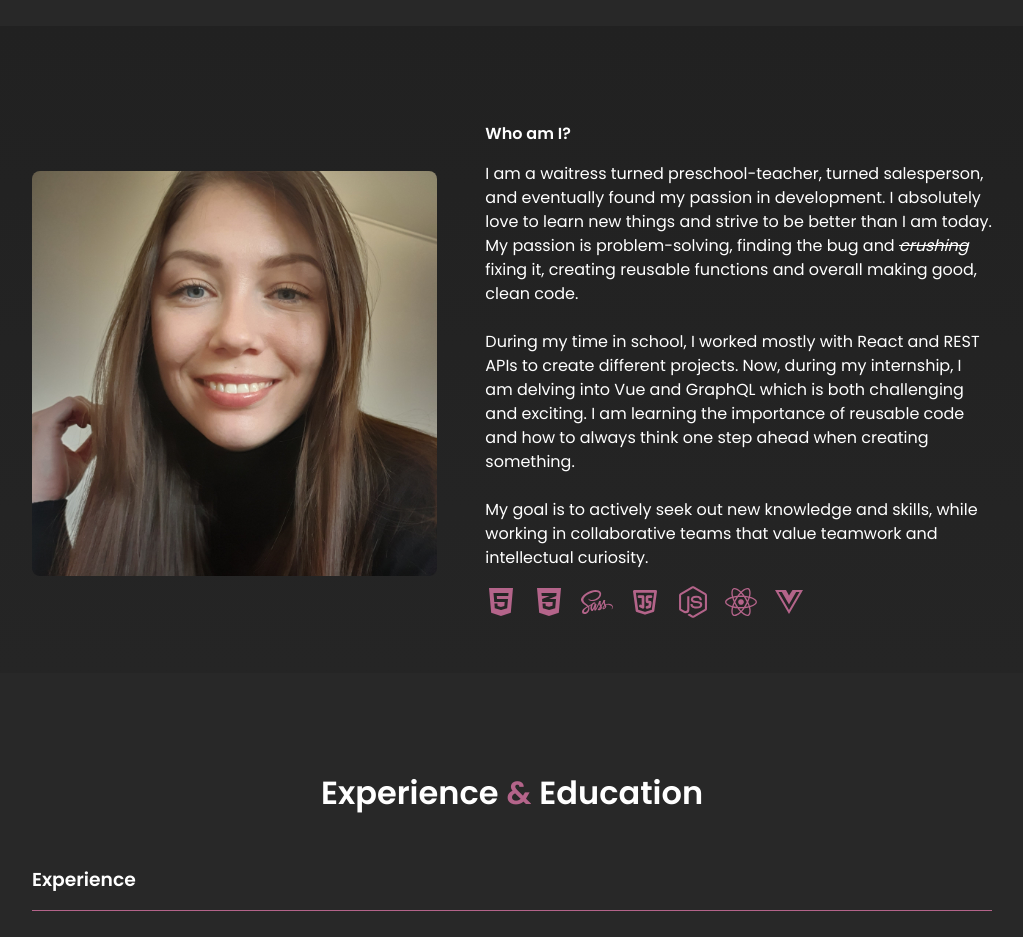
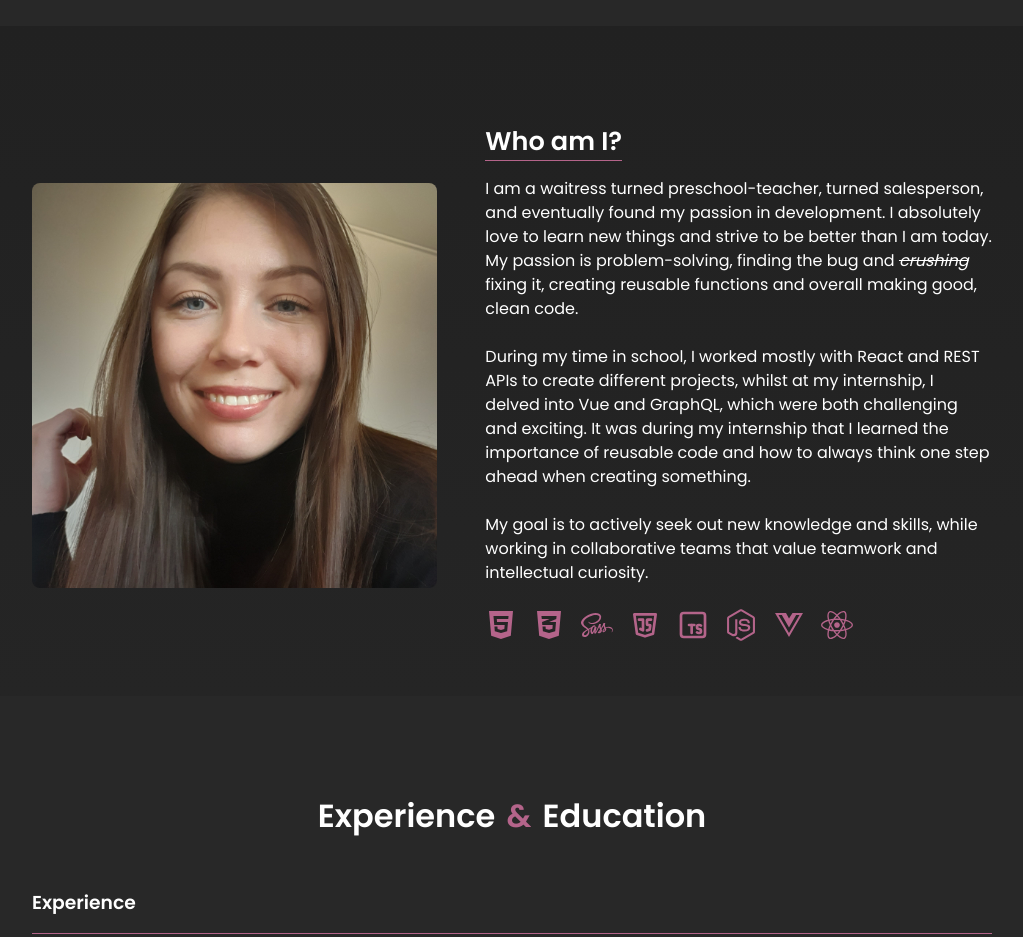
Before and after one commit to Izzmode/domain-portfolio, a React (Vite) app: page / in a window 1280 px wide. Shown: the part 680-1617 px from the top of the page, without its empty margins (128-1151 px from the left). Built offline with nearby package versions, Linux system fonts and the light colour scheme.

Commit message:
added some css and changed the about text

```diff
--- a/src/components/about/About.jsx
+++ b/src/components/about/About.jsx
@@ -1,6 +1,6 @@
 import { useContext } from 'react';
 import { FaHtml5, FaCss3Alt, FaReact, FaVuejs, FaSass, FaNodeJs } from "react-icons/fa";
-import { TbBrandJavascript } from "react-icons/tb";
+import { TbBrandJavascript, TbBrandTypescript } from "react-icons/tb";
 import { LightThemeContext } from '../../context/LightThemeContext';
 import { motion } from 'framer-motion';
 import { useInView } from 'react-intersection-observer';
@@ -27,7 +27,7 @@ const About = () => {
               initial={{ opacity: 0 }}
               animate={{ opacity: inView ? 1 : 0 }}
               transition={{ duration: 1 }}
-              className="heading-about"
+              className="sub-title"
               ref={ref}
               >
               Who am I?
@@ -40,22 +40,48 @@ const About = () => {
                 <br />
                 <br />
 
-                During my time in school, I worked mostly with React and REST APIs to create different projects.
-                Now, during my internship, I am delving into Vue and GraphQL which is both challenging and exciting. I am learning the
-                importance of reusable code and how to always think one step ahead when creating something.
+                During my time in school, I worked mostly with React and REST APIs to create different projects, whilst
+                at my internship, I delved into Vue and GraphQL, which were both challenging and exciting.
+                It was during my internship that I learned the importance of reusable code and how to always think one step ahead
+                when creating something.
                 <br />
                 <br />
                 My goal is to actively seek out new knowledge and skills, while working in collaborative teams that value teamwork and intellectual curiosity.
               </p>
             </div>
             <div className='icons-skills'>
-              <FaHtml5 className='icon'/>
-              <FaCss3Alt className='icon icon-margin'/>
-              <FaSass className='icon icon-margin'/>
-              <TbBrandJavascript className='icon icon-margin'/>
-              <FaNodeJs className='icon icon-margin'/>
-              <FaReact className='icon icon-margin'/>
-              <FaVuejs className='icon icon-margin'/>
+              <div className='icon-wrapper'>
+                <FaHtml5 className='icon'/>
+                <p className='icon-text'>HTML</p>
+              </div>
+              <div className='icon-wrapper'>
+                <FaCss3Alt className='icon'/>
+                <p className='icon-text'>CSS</p>
+              </div>
+              <div className='icon-wrapper'>
+                <FaSass className='icon'/>
+                <p className='icon-text'>Sass</p>
+              </div>
+              <div className='icon-wrapper'>
+              <TbBrandJavascript className='icon'/>
+                <p className='icon-text'>JavaScript</p>
+              </div>
+              <div className='icon-wrapper'>
+              <TbBrandTypescript className='icon'/>
+                <p className='icon-text'>TypeScript</p>
+              </div>
+              <div className='icon-wrapper'>
+              <FaNodeJs className='icon'/>
+                <p className='icon-text'>NodeJS</p>
+              </div>
+              <div className='icon-wrapper'>
+                <FaVuejs className='icon'/>
+                <p className='icon-text'>Vue</p>
+              </div>
+              <div className='icon-wrapper'>
+                <FaReact className='icon'/>
+                <p className='icon-text'>React</p>
+              </div>
             </div>
           </div>
         </div>
--- a/src/components/about/about.css
+++ b/src/components/about/about.css
@@ -6,12 +6,6 @@
     display: flex;
     gap: 3rem;
     align-items: center;
-  }
-
-  .title-wrapper-hej {
-    display: flex;
-    gap: 0.5rem;
-    justify-content: center;
   }
 
   .image-container-about {
@@ -43,8 +37,41 @@
     font-style: italic;
   }
 
-  .icons-skills{
-    margin-top: 1rem;
+  .sub-title {
+    display: inline-block;
+    border-bottom: 1px solid hsl(332, 35%, 55%);;
+  }
+
+  .icons-skills {
+    display: flex;
+    gap: 1rem;
+    margin-top: 1.5rem;
+  }
+
+  .icon-wrapper {
+    position: relative;
+
+    .icon-text {
+      position: absolute;
+      bottom: -1.6rem;
+      left: 50%;
+      transform: translateX(-50%);
+      background-color: rgb(37, 37, 37);
+      background-color: rgb(33, 33, 33);
+      /* border: 1px solid white; */
+      padding: .1rem .3rem;
+      border-radius: .2rem;
+      display: none;
+      color: #F0F0F0;
+      opacity: .8;
+      font-size: .8rem;
+    }
+
+    &:hover {
+      .icon-text {
+        display: block;
+      }
+    }
   }
 
 }
@@ -63,8 +90,7 @@
     color: hsl(332, 99%, 65%);
   }
 
-  .heading-about {
-    font-size: 2rem;
+  .sub-title {
     font-family: 'BartexFont', sans-serif;
     color: white;
     text-shadow:
--- a/src/components/hero/Hero.jsx
+++ b/src/components/hero/Hero.jsx
@@ -28,7 +28,7 @@ const Hero = () => {
               <h1 className='accent dark'>Hello</h1></motion.div>
               <h1>, I'm <span className='accent-mobile'>Izabelle</span> .</h1>
             </div>
-            <h2>Front end developer</h2>
+            <h2 className='sub-title'>Front end developer</h2>
             <div className='based-text'>
               <p>Based in Stockholm</p>
               <span>
--- a/src/components/hero/hero.css
+++ b/src/components/hero/hero.css
@@ -168,8 +168,11 @@
 }
 
 @media screen and (max-width: 1255px) {
-  .greeting-wrapper h1{
-    font-size: 2rem;
+  .Hero {
+
+    .greeting-wrapper h1{
+      font-size: 2rem;
+    }
   }
 }
 
--- a/src/components/resume/resume.css
+++ b/src/components/resume/resume.css
@@ -1,17 +1,6 @@
 .Resume {
   flex-direction: column;
   background-color: #282828;
-
-  .title-wrapper {
-    display: flex;
-    gap: .5rem;
-    justify-content: center;
-    font-size: 2rem;
-
-    h2 {
-      font-size: 2rem;
-    }
-  }
 }
 
 
--- a/src/index.css
+++ b/src/index.css
@@ -90,7 +90,7 @@ a {
 .title-wrapper {
   display: flex;
   flex-wrap: wrap;
-  gap: 0.5rem;
+  gap: 0.7rem;
   justify-content: center;
   font-size: 2rem;
   /* h2 {
@@ -122,9 +122,27 @@ a {
     }
   } */
 }
+@media screen and (max-width: 1200px) {
+
+  /* .width-wrapper {
+    width: 90%;
+    margin: 0 auto;
+  } */
+
+  /* .title-wrapper {
+    &h2 {
+      font-size: 1rem;
+
+    }
+  } */
+}
 
 h2 {
   margin: 0;
   padding: 0;
   font-size: inherit;
 }
+
+.sub-title {
+  font-size: 1.6rem;
+}
```
Also changed, not shown: src/components/contact/contact.css (+0 -9 lines).
